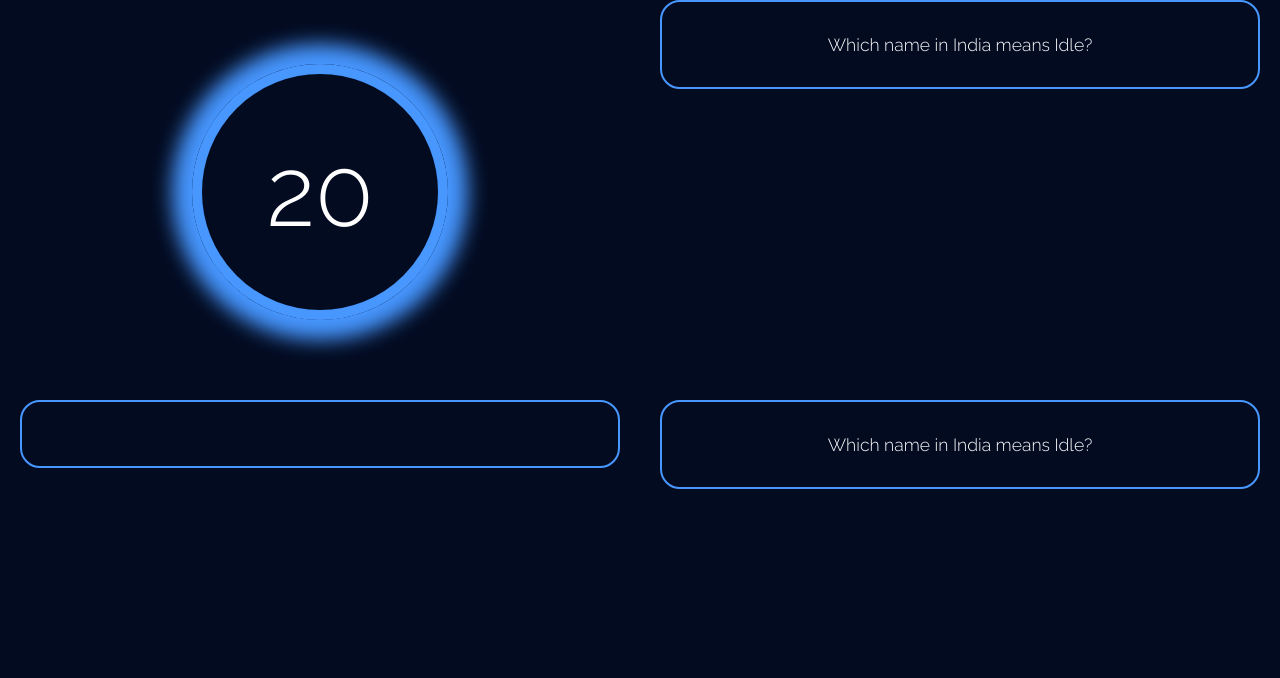
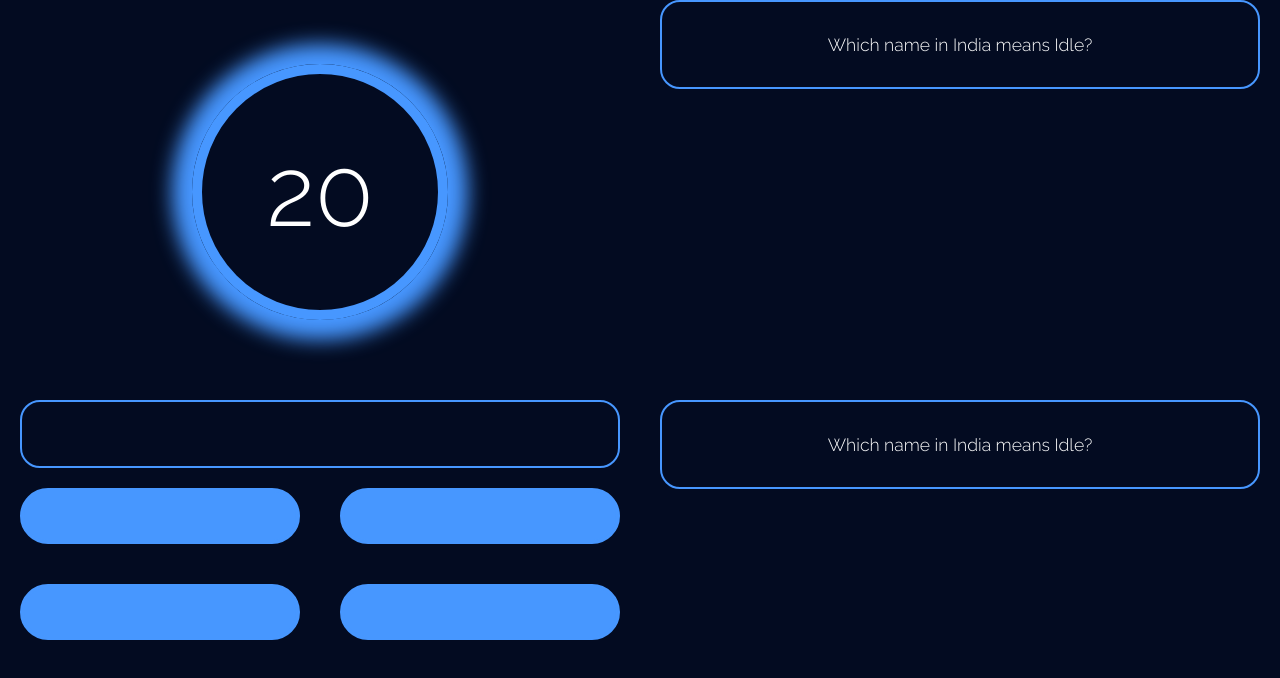
Before and after one commit to AviralCoder/Kaun_Banega_Gyanpati, a React (Create React App) app: page / in a window 1280 px wide. Shown: the top 678 px of the page. Built offline with nearby package versions, Linux system fonts and the light colour scheme; no server answers.

Commit message:
added options

```diff
--- a/src/App.tsx
+++ b/src/App.tsx
@@ -11,24 +11,35 @@ import {
     fetchEasyQuestions,
     fetchMediumQuestions,
 } from "./api/api";
+import { OptionGrid } from "./layout/OptionGrid";
+import Button from "./components/Button";
+import { randomNumber } from "./utils/utils";
 
 const App = (): JSX.Element => {
     const [question, setQuestion] = useState<string>("");
     const [difficultyLevel, setDifficultyLevel] = useState<string>("easy");
+    const [correctAnswer, setCorrectAnswer] = useState<string>("");
+    const [wrongAnswers, setWrongAnswers] = useState<string[]>([]);
 
     const fetchQuestion = async () => {
         if (difficultyLevel === "easy") {
             const res = await fetchEasyQuestions();
 
             setQuestion(res.results[0].question);
+            setCorrectAnswer(res.results[0].correct_answer);
+            setWrongAnswers(res.results[0].incorrect_answers);
         } else if (difficultyLevel === "medum") {
             const res = await fetchMediumQuestions();
 
             setQuestion(res.results[0].question);
+            setCorrectAnswer(res.results[0].correct_answer);
+            setWrongAnswers(res.results[0].incorrect_answers);
         } else if (difficultyLevel === "hard") {
             const res = await fetchDifficultQuestions();
 
             setQuestion(res.results[0].question);
+            setCorrectAnswer(res.results[0].correct_answer);
+            setWrongAnswers(res.results[0].incorrect_answers);
         } else {
             throw new Error("No difficulty passed!");
         }
@@ -48,7 +59,27 @@ const App = (): JSX.Element => {
                     <Layout>
                         <Timer time={20} />
                         <Question question="Which name in India means Idle?" />
-                        <Question question={question} />
+
+                        <section>
+                            <Question question={question} />
+                            <OptionGrid>
+                                <Button style={{ margin: "20px 20px" }}>
+                                    {correctAnswer}
+                                </Button>
+
+                                <Button style={{ margin: "20px 20px" }}>
+                                    {wrongAnswers[0]}
+                                </Button>
+
+                                <Button style={{ margin: "20px 20px" }}>
+                                    {wrongAnswers[1]}
+                                </Button>
+
+                                <Button style={{ margin: "20px 20px" }}>
+                                    {wrongAnswers[2]}
+                                </Button>
+                            </OptionGrid>
+                        </section>
                         <Question question="Which name in India means Idle?" />
                     </Layout>
                 </Route>
```
